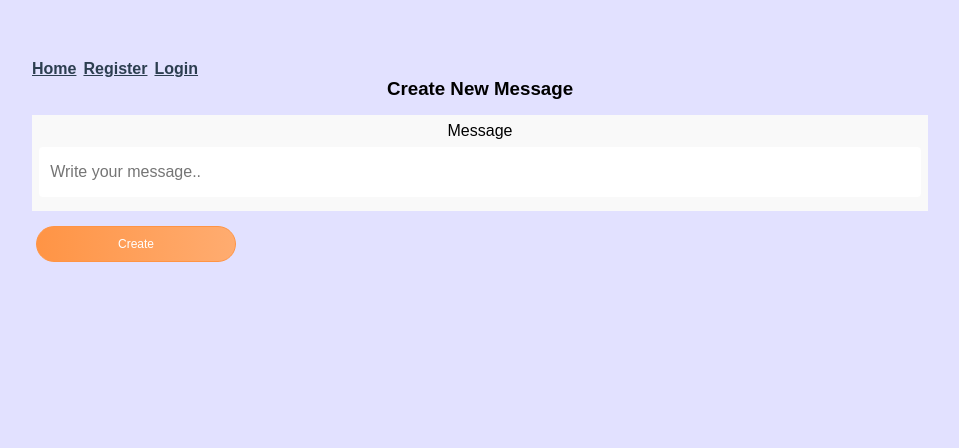
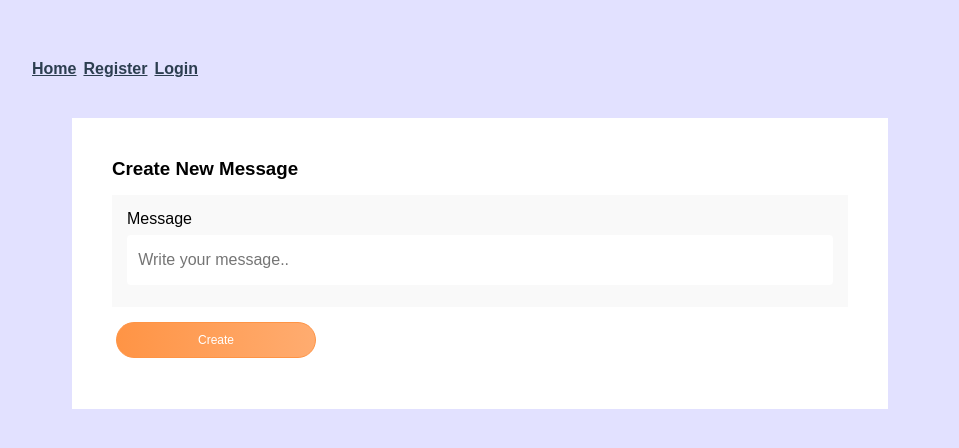
Before and after one commit to AM-Saad/guestbook_vue, a Vue app: page /message/1 in a window 1280 px wide. Shown: the top 448 px of the page, without its empty margins (160-1119 px from the left). Built offline with nearby package versions, Linux system fonts and the light colour scheme.

Commit message:
Styling message form

```diff
--- a/src/assets/css/classes.css
+++ b/src/assets/css/classes.css
@@ -696,7 +696,7 @@ body{
     position: relative;
     align-items: center;
     background-color: #f9f9f9;
-    padding: var(--s-padding);
+    padding: var(--m-padding);
   }
 
   .form-control {
--- a/src/pages/Message.vue
+++ b/src/pages/Message.vue
@@ -34,15 +34,22 @@ export default {
   name: "Message",
   data() {
     return {
-        message:''
+      message: "",
     };
   },
-  methods:{
-      create(){
-      }
-  }
+  methods: {
+    create() {
+
+    },
+  },
 };
 </script>
 
-<style>
+<style scoped>
+form {
+  padding: var(--l-padding);
+  background: #fff;
+  margin: var(--l-margin);
+  text-align: left;
+}
 </style>
```
